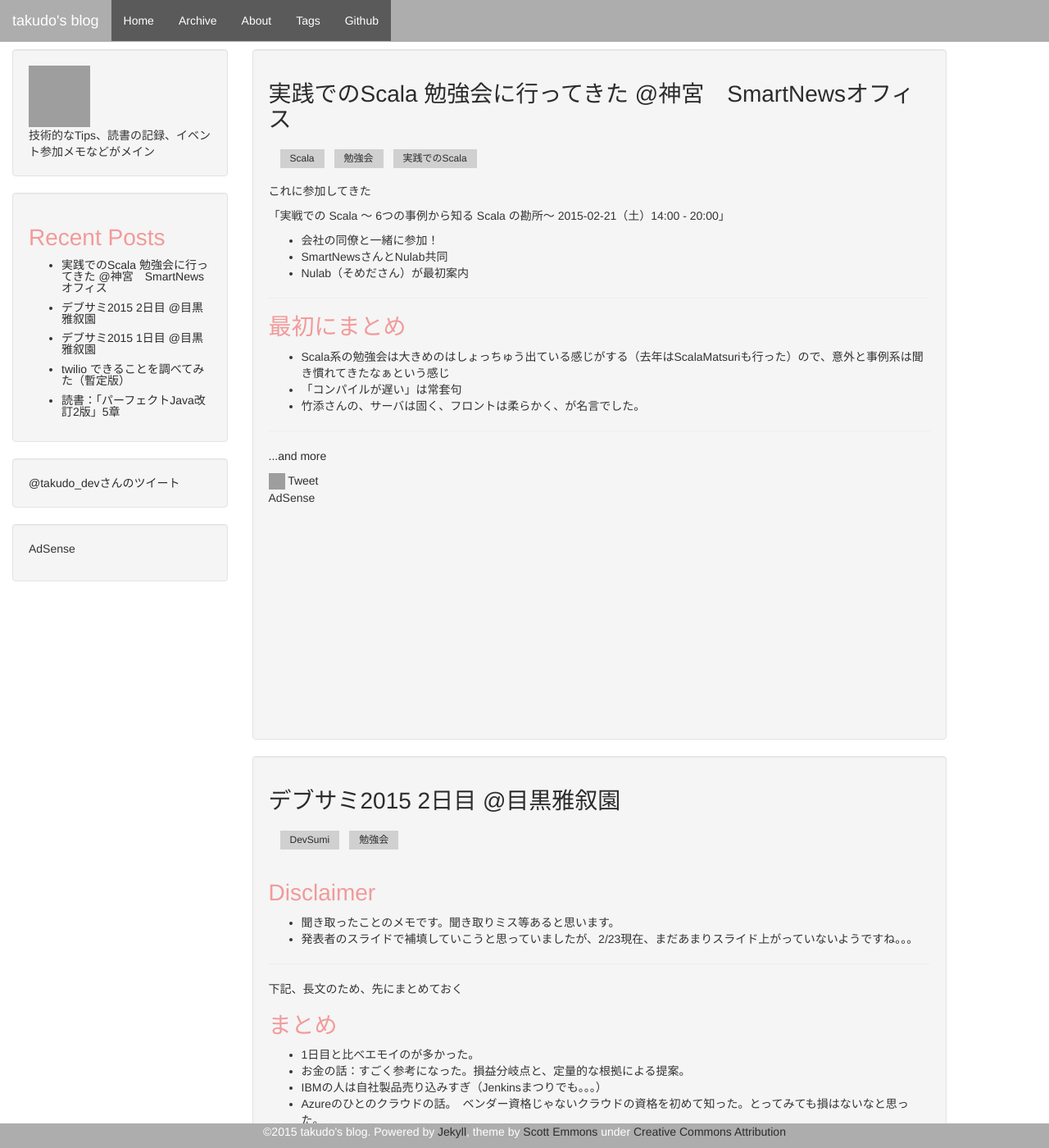
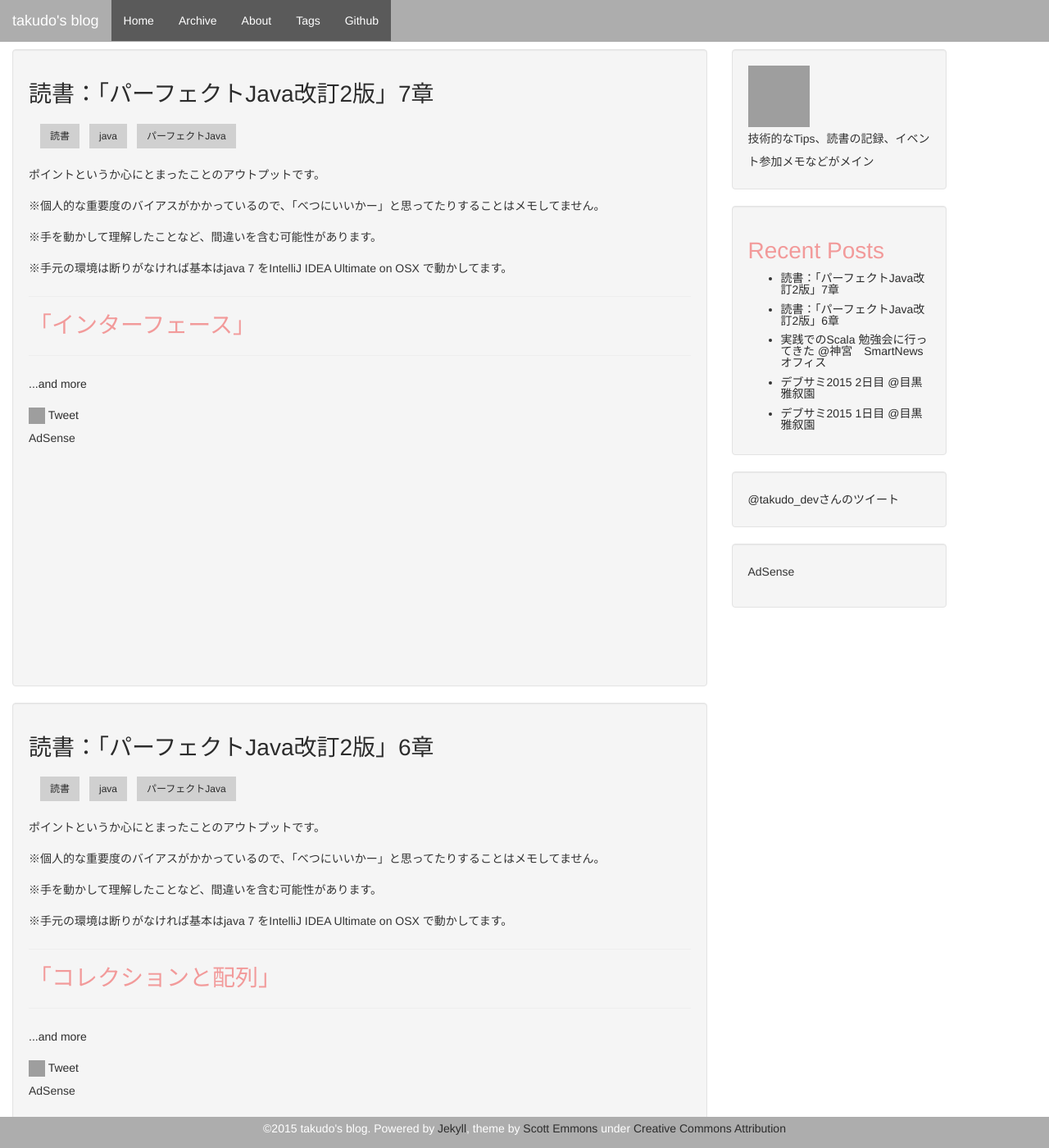
Before and after one commit to takudo/takudo.github.io, a Jekyll site: the page built from index.html, in a window 1280 px wide and 1400 px high. Shown: the whole window at 82% size. Built offline with Jekyll 4.4.1, drawn with Linux system fonts in a browser that asks for light colours; nearby versions of some CDN libraries; Markdown is read by kramdown in place of the engine named in the settings; the list of posts is cut into pages by our own code; comment, search, counter and statistics services are not loaded; some of the changed text lies outside the part shown; grey boxes are pictures that could not be loaded.

Commit message:
add java text post, edit layout

````diff
--- a/_layouts/default.html
+++ b/_layouts/default.html
@@ -2,11 +2,11 @@
 
 <div class="container container-left">
     <div class="row">
+        <div class="col-md-9">
+            {{ content }}
+        </div>
         <div class="col-md-3 hidden-xs">
             {% include sidebar.html %}
-        </div>
-        <div class="col-md-9">
-            {{ content }}
         </div>
     </div>
 </div>
--- a/_layouts/post.html
+++ b/_layouts/post.html
@@ -2,9 +2,6 @@
 
 <div class="container container-left">
     <div class="row">
-        <div class="col-md-3 hidden-xs">
-            {% include sidebar.html %}
-        </div>
         <div class="col-md-9">
           <div class="article">
             <div class="well">
@@ -66,6 +63,9 @@
 
 
         </div>
+        <div class="col-md-3 hidden-xs">
+            {% include sidebar.html %}
+        </div>
     </div>
 </div>
 
--- /dev/null
+++ b/_posts/2015-02-28-java-text-06.md
@@ -0,0 +1,153 @@
+---
+layout: post
+title: "読書：「パーフェクトJava改訂2版」6章"
+date: 2015-02-28 23:00:00 +0900
+comments: false
+tags: 読書 java パーフェクトJava
+description: 読書 java パーフェクトJava パーフェクトJava改訂2版 6章 「コレクションと配列」配列とコレクションを使い分ける java7 ~ new 時の要素の型宣言は省略可 ダイアモンドオペレータ
+
+---
+
+ポイントというか心にとまったことのアウトプットです。
+
+※個人的な重要度のバイアスがかかっているので、「べつにいいかー」と思ってたりすることはメモしてません。
+
+※手を動かして理解したことなど、間違いを含む可能性があります。
+
+※手元の環境は断りがなければ基本はjava 7 をIntelliJ IDEA Ultimate on OSX で動かしてます。
+
+---
+
+# 「コレクションと配列」
+
+<!--more-->
+
+* 配列とコレクションを使い分ける
+* java7 ~ new 時の要素の型宣言は省略可（[ダイアモンドオペレータ](http://d.hatena.ne.jp/Nagise/20110729/1311950039)）
+* コレクション内にはオブジェクトが格納されているわけではなく、変数のようにオブジェクトへの参照を持つ要素が格納されている
+
+
+```java
+List<StringBuilder> l = new ArrayList<>();
+l.add(new StringBuilder("aaa"));
+l.add(new StringBuilder("bbb"));
+l.add(new StringBuilder("ccc"));
+
+System.out.println(l.get(1)); //bbb
+
+l.get(1).append("test");
+
+System.out.println(l.get(1)); //bbbtest
+```
+
+* コレクション要素の型は基本型（プリミティブ）は設定不可　→つまり参照型のだけ
+* ArrayList のメリット・デメリット、LinkedListのメリット・デメリットを理解する
+    * ↑は内部のデータ構造を理解した上で理解する
+
+```java
+long t = System.nanoTime();
+
+List<String> al = new ArrayList<>();
+for (int i = 0; i < 1000000; i ++) {
+    al.add(String.valueOf(i));
+}
+
+System.out.println((System.nanoTime()-t) / 1000 + "ms"); //162,542ms
+
+
+t = System.nanoTime();
+
+List<String> ll = new LinkedList<>();
+for (int i = 0; i < 1000000; i ++) {
+    ll.add(String.valueOf(i));
+}
+
+System.out.println((System.nanoTime()-t) / 1000 + "ms"); //1,674,334ms
+
+
+t = System.nanoTime();
+
+for (int i = 0; i < 100000; i ++) {
+    al.remove(i);
+}
+
+System.out.println((System.nanoTime()-t) / 1000 + "ms"); //26,597,160ms
+
+
+t = System.nanoTime();
+
+for (int i = 0; i < 100000; i ++) {
+    ll.remove(i);
+}
+
+System.out.println((System.nanoTime()-t) / 1000 + "ms"); //154,182,850ms
+
+```
+
+* LinkedListの惨敗のような結果に終わっているが、おそらく要素数がある一定を超えると、
+LinkedListが劇的に遅くなるのだと考えられる（なんでかというと、前後関係を保持しているリストであり、インデックス検索が苦手だから）
+* いったんはArrayListで、要素数に応じて挿入等が多い場合はLinkedListを選択するのがよさそう。
+
+* Mapの変数宣言時の要素の型は、Listと同様、基本型は設定不可
+* HashMap, LinkedHashMap, TreeMap の内部データ構造を理解する
+    * キー順序どうでもいい → HashMap
+    * キー順序も意味ある
+        * キー順でソートしたりしない → LinkedHashMap
+        * キー順でソートする → TreeMap
+
+* TreeMapはNavigableMapの実装により、曖昧なキー検索が可能
+
+* 「セット」は重複のないリスト。順序に意味は無い
+
+```java
+Set<String> hset1 = new HashSet<>();
+hset1.add("abc");
+hset1.add("def");
+hset1.add("ghi");
+
+Set<String> hset2 = new HashSet<>();
+hset2.add("abc");
+hset2.add("def");
+hset2.add("ghi");
+
+Set<String> hset3 = new HashSet<>();
+hset3.add("ghi");
+hset3.add("abc");
+hset3.add("def");
+
+
+System.out.println(hset1 == hset2); // false
+System.out.println(hset1.equals(hset2)); // true Setは equalsで比較する
+
+System.out.println(hset1 == hset3); // false
+System.out.println(hset1.equals(hset3)); // true 順番が違っても大丈夫
+```
+
+* HashSet, LinkedHashSet, TreeSet の内部データ構造と使い分けを理解する
+* スタック（最後に入れた（push）ものを先に取り出す（pop））
+    * Stackクラスは古いので、スタックを使いたいときはデックを使う
+* キュー（最初に入れた（enqueue）ものを先に取り出す（dequeue））
+* デック（スタックにもキューにもなる）
+
+* イテレータ
+    * 一時中断と再開ができる
+
+* 配列は使わないことを推奨（代わりにコレクション使え）
+* Java 6以降は `Arrays.copyOf()`か、`Arrays.copyOfRange()`が効率的らしい
+* 配列のshallow copy はオブジェクトはコピーしない
+* `Arrays.asList()`で配列をListにする。中身は共有されているので注意。
+* コレクションから配列にするには、`toArray()`を利用する。
+
+# 疑問
+
+* 変数の型が具象型ではなくインターフェースなのはなぜか？
+    * 後から置き換えられるように、ということでOK？
+        * 「具象クラスへの依存をなくすため」ということ
+
+```java
+ArrayList<String> notGoodList = new ArrayList<>(); //非推奨？
+List<String> goodList = new ArrayList<>();
+```
+
+* なんでListにはなく、MapにしかgetOrDefault()がないのか
+* TreeMapに任意のキー順でソートさせるにはどうすればいいか
--- /dev/null
+++ b/_posts/2015-03-01-java-text-07.md
@@ -0,0 +1,36 @@
+---
+layout: post
+title: "読書：「パーフェクトJava改訂2版」7章"
+date: 2015-03-01 00:30:00 +0900
+comments: false
+tags: 読書 java パーフェクトJava
+description: 読書 java パーフェクトJava パーフェクトJava改訂2版 6章 「コレクションと配列」配列とコレクションを使い分ける java7 ~ new 時の要素の型宣言は省略可 ダイアモンドオペレータ
+
+---
+
+ポイントというか心にとまったことのアウトプットです。
+
+※個人的な重要度のバイアスがかかっているので、「べつにいいかー」と思ってたりすることはメモしてません。
+
+※手を動かして理解したことなど、間違いを含む可能性があります。
+
+※手元の環境は断りがなければ基本はjava 7 をIntelliJ IDEA Ultimate on OSX で動かしてます。
+
+---
+
+# 「インターフェース」
+
+<!--more-->
+
+* java8 からinterface のデフォルト実装ができるようになった。多重継承ができる。状態は持てないので注意
+    * 参考:[Java8で最もインパクトのある構文拡張、デフォルトメソッド](http://d.hatena.ne.jp/nowokay/20130610)
+
+* java8 からinterface にstaticメソッドをかけるようになった。`MyInterface.staticMethod()`のような感じか。
+    * クラスメソッドと同じように使えるが、インターフェースは振る舞いなので、振る舞い上必要でない限り実装しない
+* インターフェース定数
+    * 定数利用はしない。enumを使う
+* デザパタ：コールバックパターン
+    * 利用すると依存関係が逆転
+* デザパタ：ストラテジパターン
+
+* 理解しにくいところはなかったが、デザインパターンは別途学習し直しの必要あり
--- a/css/theme.css
+++ b/css/theme.css
@@ -1,6 +1,7 @@
 body {
     padding-top: 60px;
     padding-bottom: 60px;
+    line-height: 2;
 }
 
 .copyright {
````
